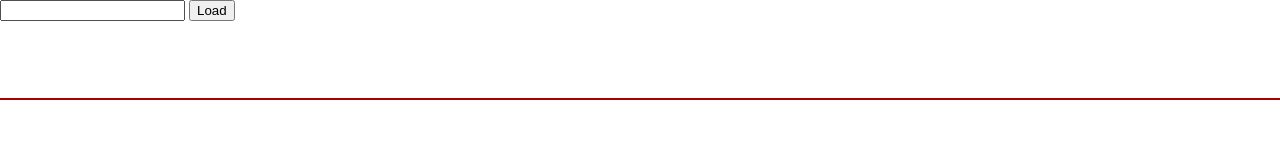
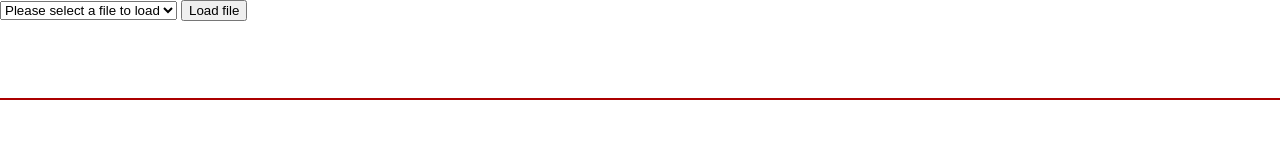
Before and after one commit to JulianEgbert/bachelor-thesis-kepler.gl, a plain HTML site: page index.html in a window 1280 px wide. Drawn offline with Linux system fonts and the light colour scheme.

Commit message:
Simple prototype

```diff
--- a/config.json
+++ b/config.json
@@ -3,7 +3,8 @@
     "branch": "dev",
     "files": [
         {
-            "path": "files/testfile.html"
+            "path": "files/testfile.html",
+            "name": "Testfile"
         }
     ]
 }
--- a/index.html
+++ b/index.html
@@ -1,22 +1,57 @@
 <!DOCTYPE html>
 <html>
 <body>
-    <input type="text" id="inputName"> <button onclick="loadFromInput()"> Load </button>
+    <select name="files" id="fileSelect" onchange="loadFromInput()">
+        <option> Please select a file to load </option>
+    </select>
+    <button onclick="loadFromInput()"> Load file </button>
 
     <iframe id="kepler.gl-content"> </iframe>
 </body>
 
 <script>
+    const CONFIG_URL = "https://raw.githubusercontent.com/JulianEgbert/bachelor-thesis-kepler.gl/dev/config.json";
     const MAPBOX_TOKEN = 'pk.eyJ1IjoidWNmLW1hcGJveCIsImEiOiJjbDBiYzlveHgwdnF0M2NtZzUzZWZuNWZ4In0.l9J8ptz3MKwaU9I4PtCcig';
+    var config = "";
+
+    function loadConfig(configUrl = CONFIG_URL) {
+        fetch(configUrl).then(function (response) {
+            return response.json();
+        }).then(configLoaded);
+    }
+
+    function configLoaded(newConfig) {
+        config = newConfig;
+        const selectEl = document.getElementById("fileSelect");
+        config.files.forEach((file) => {
+            console.log(file);
+            const option = document.createElement("option");
+            option.value = file.path;
+            option.innerHTML = file.name;
+            selectEl.appendChild(option);
+        });
+        console.log(config);
+    }
+
+    loadConfig();
 
     function loadFromInput() {
-        const filename = document.getElementById("inputName").value;
+        const inputField = document.getElementById("fileSelect");
+        if (inputField.disabled) {
+            return;
+        }
+        const filename = inputField.value;
         try {
-            loadKeplerFromUrl(filename);
+            loadKeplerFromFilepath(filename);
         } catch (e) {
             console.error(e);
         }
         console.log(filename);
+    }
+
+    function loadKeplerFromFilepath(filepath) {
+        const url = `${config.baseUrl}${config.branch}/${filepath}`;
+        loadKeplerFromUrl(url);
     }
 
     function loadKeplerFromUrl(url) {
```
